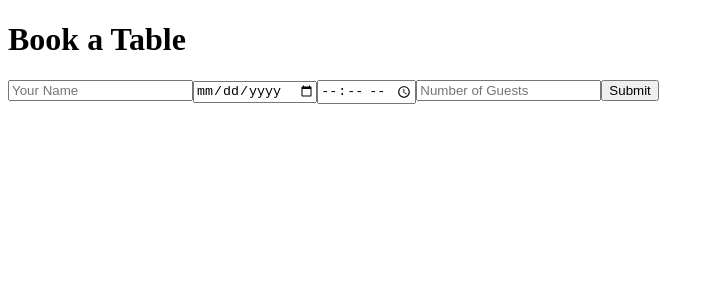
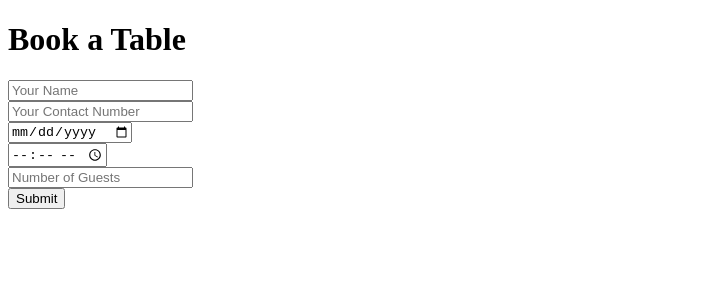
Before and after one commit to Abhi-Ptdr/TableBookingApp, a Next.js app: page /booking in a window 1280 px wide. Shown: the top 300 px of the page, without its empty margins (0-714 px from the left). Built offline with nearby package versions, Linux system fonts and the light colour scheme.

Commit message:
Validation implemented

```diff
--- a/src/app/api/bookings/route.js
+++ b/src/app/api/bookings/route.js
@@ -1,6 +1,6 @@
 import { NextResponse } from "next/server";
 
-const bookings = []; // Temporary storage, replace with DB in production
+const bookings = []; // Temporary in-memory storage (replace with DB in production)
 
 export async function GET() {
   return NextResponse.json(bookings);
@@ -8,6 +8,18 @@ export async function GET() {
 
 export async function POST(request) {
   const data = await request.json();
+
+  // Basic validation for required fields
+  if (!data.name || !data.contact || !data.date || !data.time || !data.guests) {
+    return NextResponse.json(
+      { message: "All fields are required!" },
+      { status: 400 }
+    );
+  }
+
   bookings.push(data);
-  return NextResponse.json({ message: "Booking created successfully!", booking: data });
+  return NextResponse.json({
+    message: "Booking created successfully!",
+    booking: data,
+  });
 }
--- a/src/components/BookingForm.jsx
+++ b/src/components/BookingForm.jsx
@@ -5,62 +5,176 @@ import { useState } from "react";
 export default function BookingForm() {
   const [formData, setFormData] = useState({
     name: "",
+    contact: "",
     date: "",
     time: "",
     guests: "",
   });
 
+  const [errors, setErrors] = useState({});
+
+  const validateForm = () => {
+    const errors = {};
+    const currentDate = new Date();
+
+    // Name validation
+    if (!formData.name.trim()) {
+      errors.name = "Name is required.";
+    }
+
+    // Contact validation
+    if (!/^\d{10}$/.test(formData.contact)) {
+      errors.contact = "Contact number must be exactly 10 numeric characters.";
+    }
+
+    // Date validation
+    if (!formData.date) {
+      errors.date = "Date is required.";
+    } else {
+      const selectedDate = new Date(formData.date);
+      if (selectedDate < currentDate.setHours(0, 0, 0, 0)) {
+        errors.date = "Please select a future date.";
+      }
+    }
+
+    // Time validation
+    if (!formData.time) {
+      errors.time = "Time is required.";
+    } else {
+      const selectedDateTime = new Date(`${formData.date}T${formData.time}`);
+      if (formData.date === currentDate.toISOString().split("T")[0]) {
+        // If it's today's date, validate time
+        const currentTime = currentDate.toTimeString().split(" ")[0];
+        if (formData.time <= currentTime) {
+          errors.time = "Please select a future time.";
+        }
+      }
+    }
+
+    // Guests validation
+    if (!formData.guests || formData.guests <= 0) {
+      errors.guests = "Number of guests must be a positive number.";
+    }
+
+    setErrors(errors);
+    return Object.keys(errors).length === 0;
+  };
+
   const handleSubmit = async (e) => {
     e.preventDefault();
+
+    if (!validateForm()) return;
+
     const response = await fetch("/api/bookings", {
       method: "POST",
       headers: { "Content-Type": "application/json" },
       body: JSON.stringify(formData),
     });
     const result = await response.json();
+    if (result.message) {
       alert(result.message);
+    }
   };
 
   const handleChange = (e) => {
-    setFormData({ ...formData, [e.target.name]: e.target.value });
+    const { name, value } = e.target;
+
+    if (name === "contact") {
+      // Allow only numeric input and max length of 10
+      if (/^\d{0,10}$/.test(value)) {
+        setFormData({ ...formData, [name]: value });
+      }
+    } else {
+      setFormData({ ...formData, [name]: value });
+    }
+  };
+
+  const handleContactKeyDown = (e) => {
+    // Allow backspace, delete, and navigation keys
+    const allowedKeys = [
+      "Backspace",
+      "Delete",
+      "ArrowLeft",
+      "ArrowRight",
+      "Tab",
+    ];
+    if (!allowedKeys.includes(e.key) && isNaN(e.key)) {
+      e.preventDefault();
+    }
   };
 
   return (
     <form onSubmit={handleSubmit} className="flex flex-col gap-4">
+      <div>
         <input
           type="text"
           name="name"
           placeholder="Your Name"
           value={formData.name}
           onChange={handleChange}
+          className="p-2 border border-gray-300 rounded w-full"
           required
-        className="p-2 border border-gray-300 rounded"
         />
+        {errors.name && <p className="text-red-500 text-sm">{errors.name}</p>}
+      </div>
+
+      <div>
+        <input
+          type="text"
+          name="contact"
+          placeholder="Your Contact Number"
+          value={formData.contact}
+          onChange={handleChange}
+          onKeyDown={handleContactKeyDown}
+          className="p-2 border border-gray-300 rounded w-full"
+          required
+        />
+        {errors.contact && (
+          <p className="text-red-500 text-sm">{errors.contact}</p>
+        )}
+      </div>
+
+      <div>
         <input
           type="date"
           name="date"
           value={formData.date}
           onChange={handleChange}
+          className="p-2 border border-gray-300 rounded w-full"
+          min={new Date().toISOString().split("T")[0]} // Set minimum date to today
           required
-        className="p-2 border border-gray-300 rounded"
         />
+        {errors.date && <p className="text-red-500 text-sm">{errors.date}</p>}
+      </div>
+
+      <div>
         <input
           type="time"
           name="time"
           value={formData.time}
           onChange={handleChange}
+          className="p-2 border border-gray-300 rounded w-full"
           required
-        className="p-2 border border-gray-300 rounded"
         />
+        {errors.time && <p className="text-red-500 text-sm">{errors.time}</p>}
+      </div>
+
+      <div>
         <input
           type="number"
           name="guests"
           placeholder="Number of Guests"
           value={formData.guests}
           onChange={handleChange}
+          className="p-2 border border-gray-300 rounded w-full"
+          min="1"
           required
-        className="p-2 border border-gray-300 rounded"
         />
+        {errors.guests && (
+          <p className="text-red-500 text-sm">{errors.guests}</p>
+        )}
+      </div>
+
       <button
         type="submit"
         className="px-4 py-2 bg-blue-500 text-white rounded hover:bg-blue-600"
```
Lines whose indentation alone changed are shown as unchanged.
